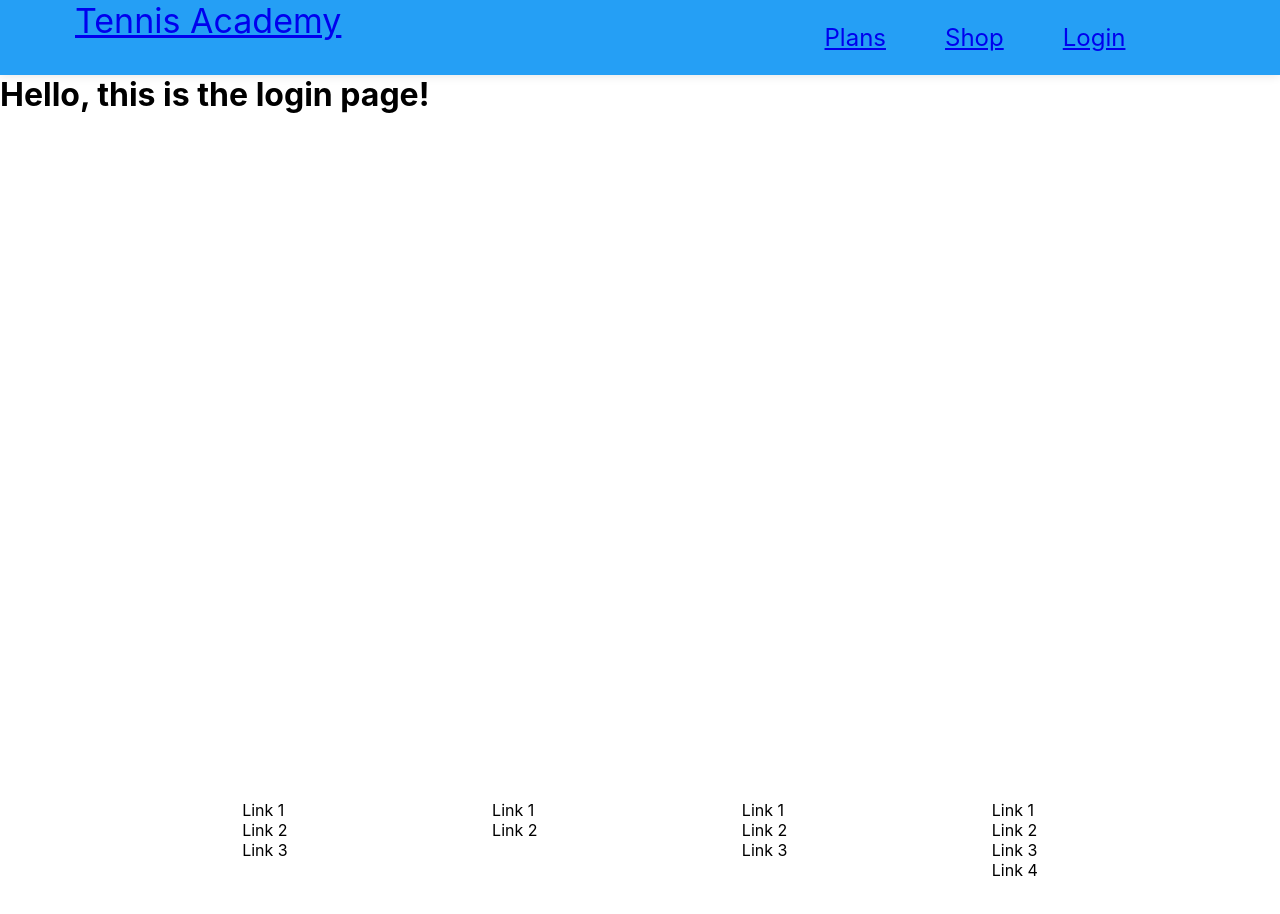
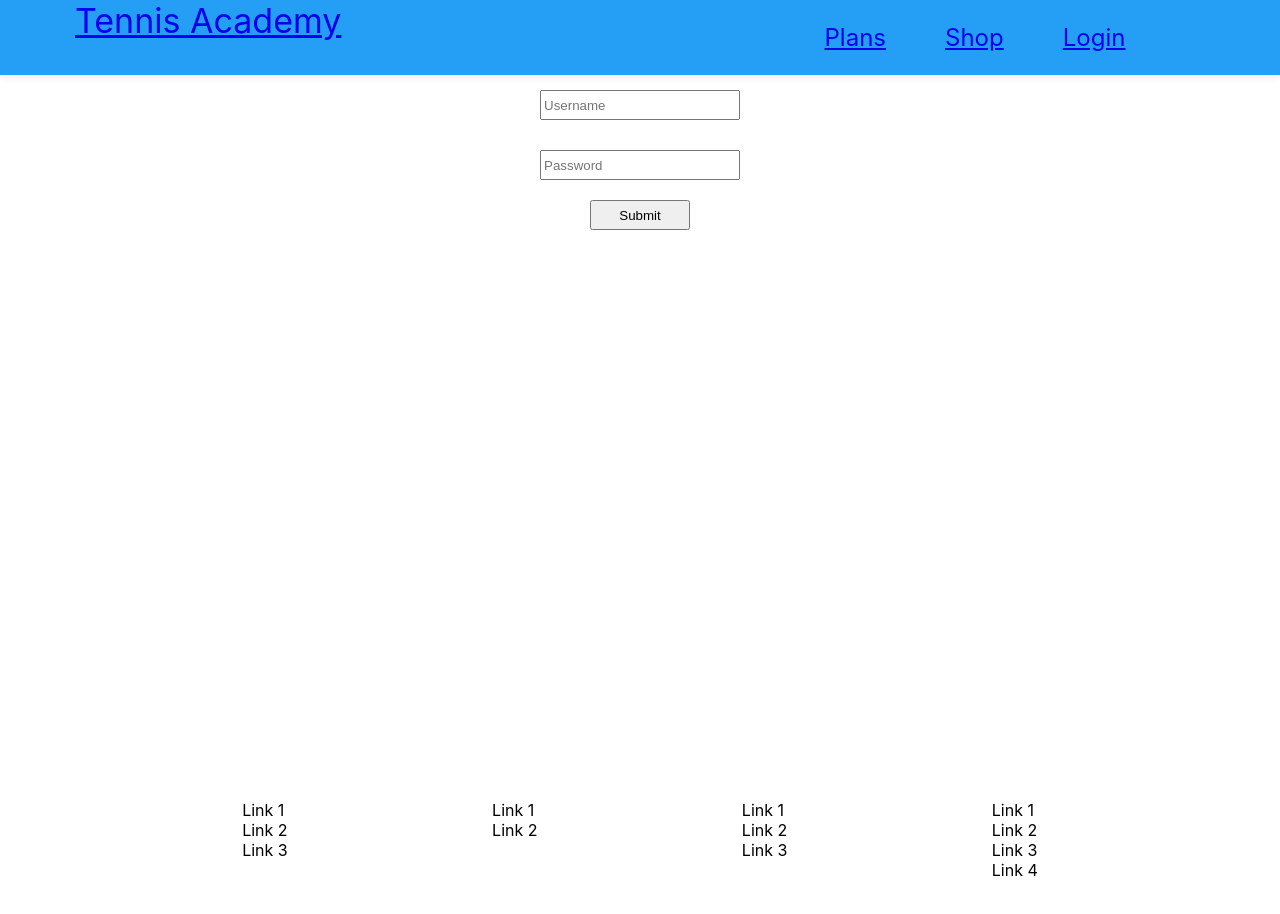
Before and after one commit to Carlos460/tennis-website, a React (Create React App) app: page /login in a window 1280 px wide. Shown: the top 914 px of the page. Built offline with nearby package versions, Linux system fonts and the light colour scheme.

Commit message:
Added basic UI for login

```diff
--- a/src/pages/Login/index.jsx
+++ b/src/pages/Login/index.jsx
@@ -6,7 +6,11 @@ import * as S from './styles';
 export default function LoginPage() {
   return (
     <S.PageContainer>
-      <h1>Hello, this is the login page!</h1>
+      <S.Form action="/">
+        <S.UserInput placeholder="Username" />
+        <S.PasswordInput placeholder="Password" />
+        <S.SubmitButton type="submit" value="Submit" />
+      </S.Form>
     </S.PageContainer>
   );
 }
--- a/src/pages/Login/styles.js
+++ b/src/pages/Login/styles.js
@@ -4,3 +4,28 @@ export const PageContainer = styled.div`
   padding: 75px 0px;
   min-height: 100vh;
 `;
+
+export const Input = styled.input`
+  width: 200px;
+  height: 30px;
+
+  margin: 15px auto;
+  padding: 0px 2px;
+`;
+
+export const Form = styled.form`
+  display: flex;
+  flex-direction: column;
+  width: 100%;
+`;
+
+export const UserInput = styled(Input)``;
+
+export const PasswordInput = styled(Input)``;
+
+export const SubmitButton = styled.input`
+  width: 100px;
+  height: 30px;
+
+  margin: 5px auto;
+`;
```
